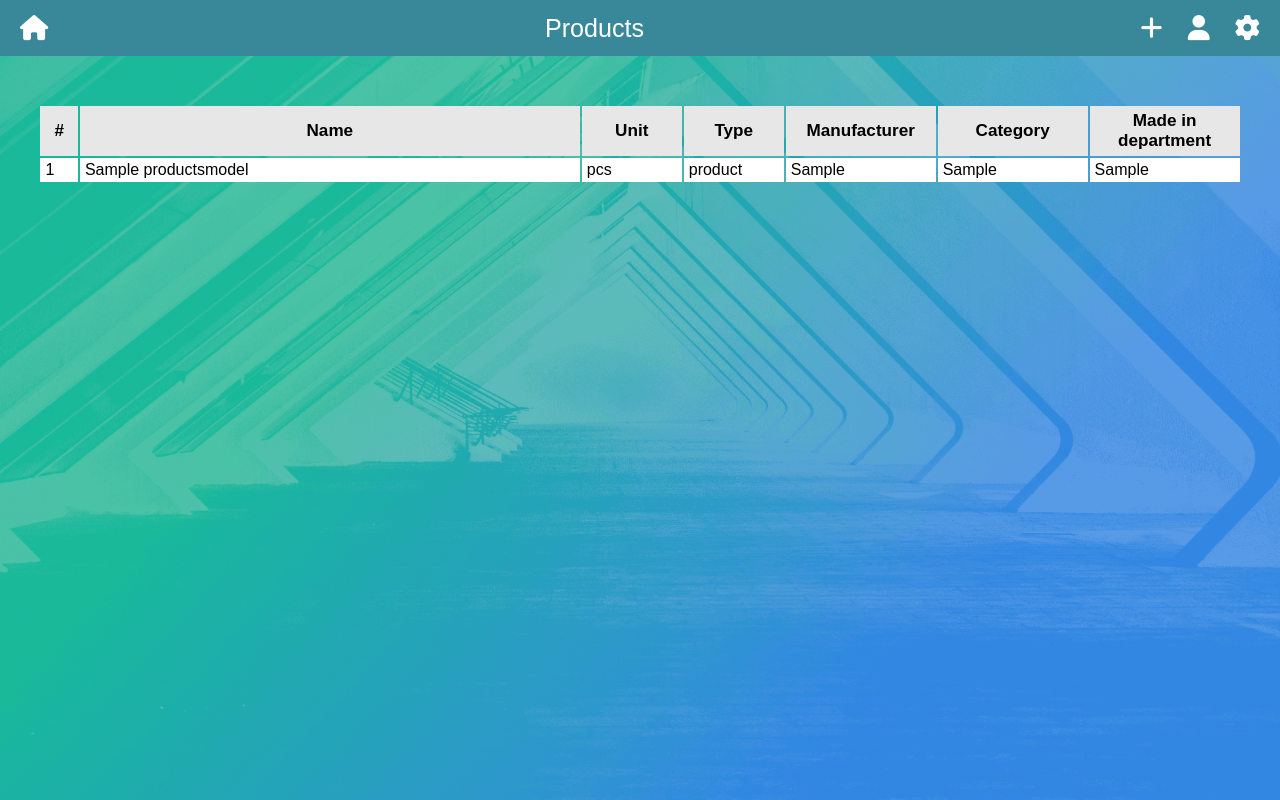
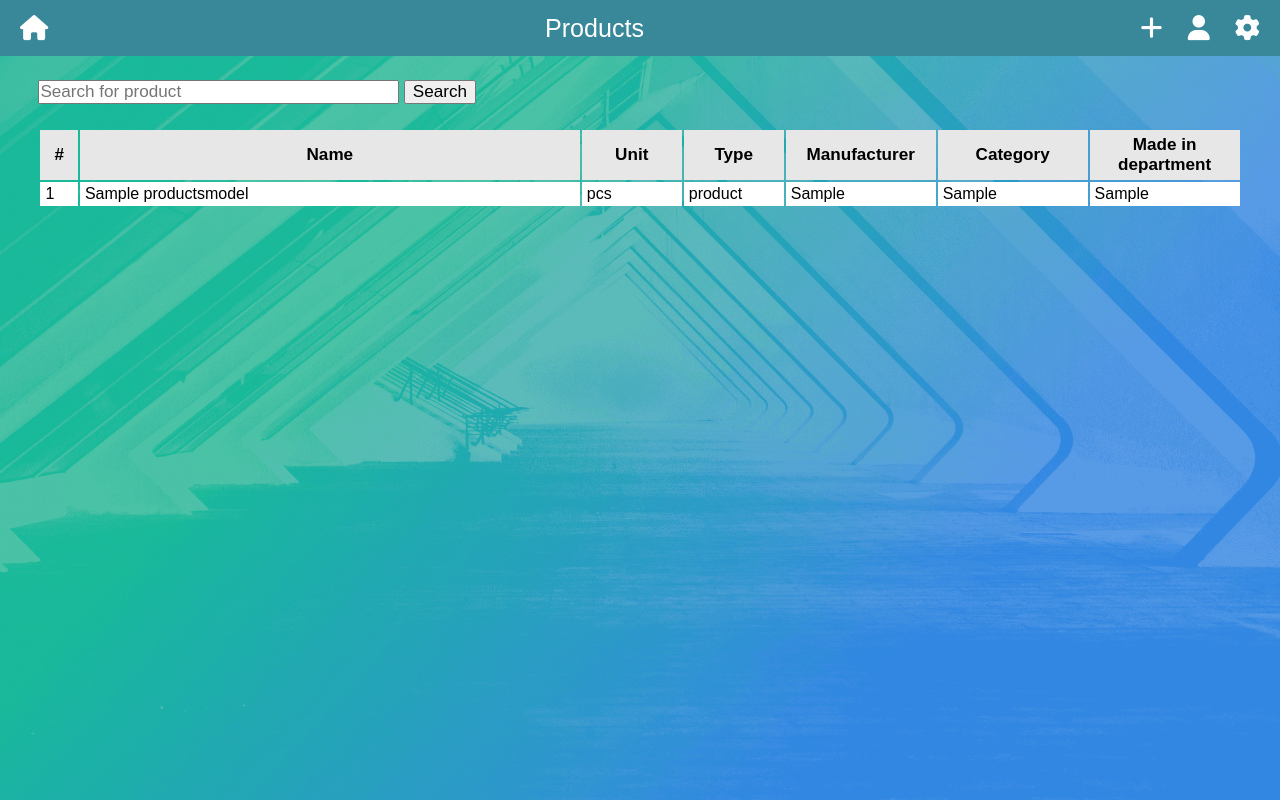
Before and after one commit to m-s-enchev/Ergo_ERP, a Django app: page /products/ in a window 1280 px wide. Run offline with Django 4.2, Linux system fonts and the light colour scheme; tables that the repository leaves empty hold one stand-in row (values such as "Sample post"); some libraries are stand-ins or nearby versions.

Commit message:
add search bar to products-list

```diff
--- a/static/css/products-list.css
+++ b/static/css/products-list.css
@@ -1,13 +1,19 @@
-
-
 #products-list-wrapper,
 #inventory-wrapper {
     margin: 10vh 3vw 0 3vw;
 }
 
-
+#products-list-wrapper #search-bar input,
 #inventory-wrapper #search-bar input {
     width: 30%;
+    font-size: calc(12px + 0.4vw);
+}
+
+
+#products-list-wrapper #search-bar button,
+#inventory-wrapper #search-bar button {
+    width: 6%;
+    font-size: calc(12px + 0.4vw);
 }
 
 #products-list-wrapper table,
--- a/templates/products/products-list.html
+++ b/templates/products/products-list.html
@@ -3,10 +3,10 @@
 {% block content %}
 <div id="products-list-wrapper">
 
-{#<form method="get" action="">#}
-{#    <input type="text" name="search_query" placeholder="Search for product" value="{{ request.GET.search_query }}">#}
-{#    <button type="submit">Search</button>#}
-{#</form>#}
+    <form id="search-bar" method="get" action="">
+        <input type="text" name="search_query" placeholder="Search for product" value="{{ request.GET.search_query }}">
+        <button type="submit">Search</button>
+    </form>
 
     <table>
         <thead>
```
